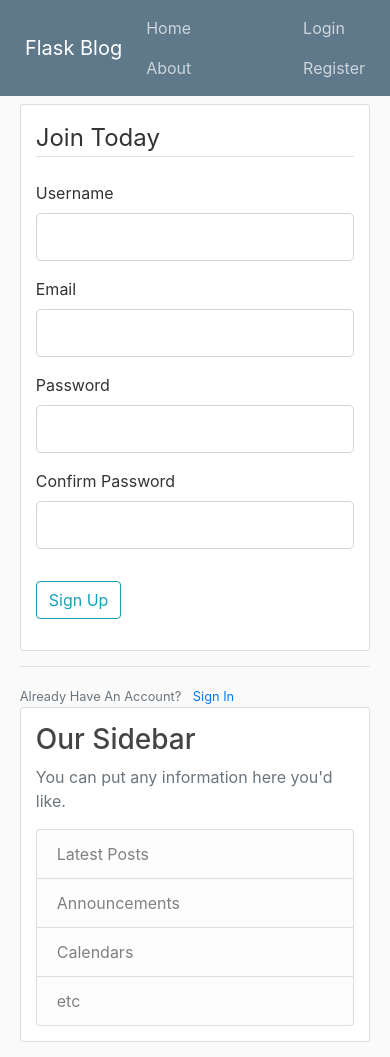
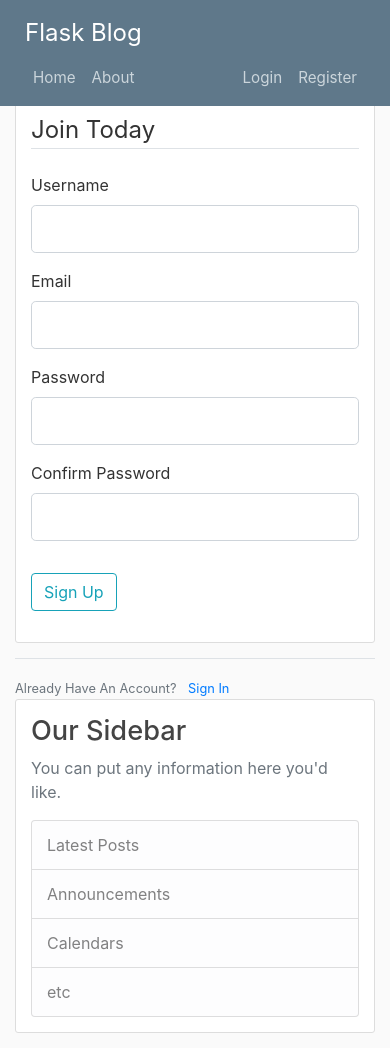
Before and after one commit to ManishaNaval/Flask_vlog, a Flask app: page /register in a window 390 px wide. After the commit the page ends 1033 px from the top, so only its background shows below. Run offline with Flask 3, Linux system fonts and the light colour scheme; some libraries are stand-ins or nearby versions.

Commit message:
Improve mobile layout

```diff
--- a/flaskblog/static/main.css
+++ b/flaskblog/static/main.css
@@ -84,47 +84,131 @@ a.article-title:hover {
 
     body {
         overflow-x: hidden;
+        margin-top: 4.5rem;
     }
 
-    .container {
-        width: 95%;
-        padding: 0 10px;
+    /* Navbar */
+    .site-header .navbar {
+        padding: 10px 15px;
     }
 
+    .site-header .navbar .container {
+        display: flex;
+        flex-wrap: wrap;
+        width: 100%;
+        padding-left: 10px;
+        padding-right: 10px;
+    }
+
+    /* Flask Blog */
+    .site-header .navbar-brand {
+        width: 100%;
+        margin-right: 0;
+        margin-bottom: 5px;
+        font-size: 1.5rem;
+    }
+
+    /* Left navigation - Home & About */
+    .site-header .navbar-nav {
+        display: flex;
+        flex-direction: row;
+        flex-wrap: wrap;
+    }
+
+    .site-header .navbar .container > .navbar-nav:first-of-type {
+        width: 50%;
+    }
+
+    /* Right navigation - Login/Register */
+    .site-header .navbar .container > .navbar-nav:last-of-type {
+        width: 50%;
+        justify-content: flex-end;
+        margin-left: 0 !important;
+    }
+
+    .site-header .navbar-nav .nav-link {
+        font-size: 0.95rem;
+        padding: 6px 8px;
+    }
+
+    /* Main page */
+    main.container {
+        width: 100%;
+        max-width: 100%;
+        padding-left: 15px;
+        padding-right: 15px;
+    }
+
+    /* Blog and Sidebar boxes */
     .content-section {
+        width: 100%;
+        box-sizing: border-box;
         padding: 15px;
         margin-bottom: 15px;
     }
 
+    /* Blog title */
     .article-title {
-        font-size: 1.3rem;
+        font-size: 1.25rem;
+        line-height: 1.3;
     }
 
+    /* Blog text */
     .article-content {
-        font-size: 0.95rem;
+        font-size: 1rem;
         line-height: 1.6;
+        overflow-wrap: break-word;
     }
 
+    /* Post profile image */
     .article-img {
-        width: 45px;
-        height: 45px;
+        width: 50px;
+        height: 50px;
+        margin-right: 12px;
     }
 
     .media-body {
         min-width: 0;
+        overflow-wrap: break-word;
     }
 
+    /* Sidebar heading */
+    .content-section h3 {
+        font-size: 1.7rem;
+    }
+
+    /* Sidebar text */
+    .content-section p {
+        font-size: 1rem;
+        line-height: 1.5;
+    }
+
+    /* Sidebar list */
+    .list-group-item {
+        padding: 12px 15px;
+        font-size: 1rem;
+    }
+
+    /* Account page */
     .account-img {
         width: 100px;
         height: 100px;
+        margin-right: 10px;
     }
 
     .account-heading {
         font-size: 1.8rem;
     }
 
+    /* Forms */
     form {
         width: 100%;
+    }
+
+    .form-control {
+        width: 100%;
+        max-width: 100%;
+        box-sizing: border-box;
     }
 
     input,
@@ -134,7 +218,8 @@ a.article-title:hover {
         box-sizing: border-box;
     }
 
-    .form-control {
-        width: 100%;
+    /* Buttons */
+    .btn {
+        max-width: 100%;
     }
 }
```
